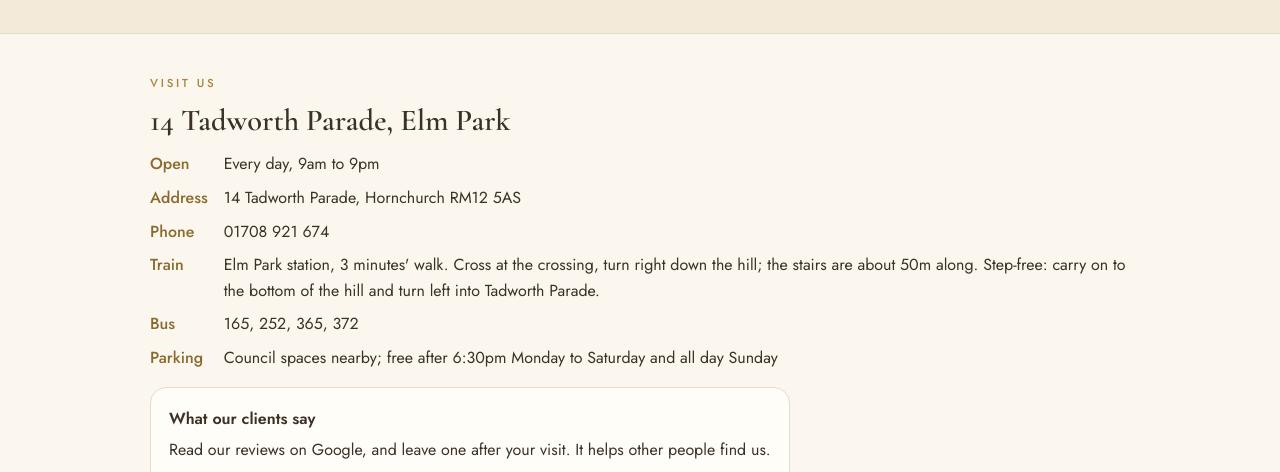
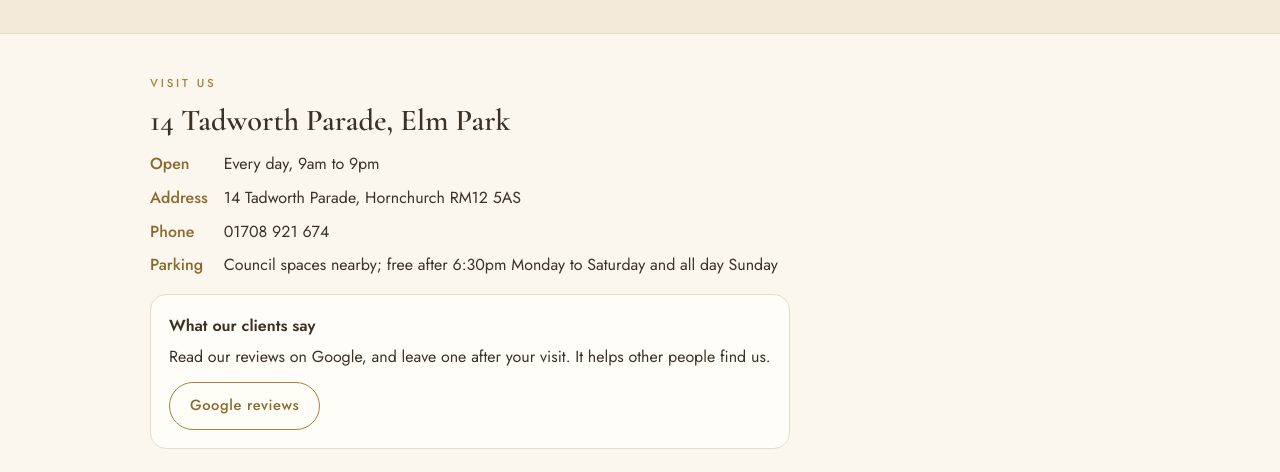
Before and after one commit to j96036128-rgb/jazminethaimassage, a plain HTML site: page index.html in a window 1280 px wide. Shown: the part 2945-3417 px from the top of the page. Drawn offline with nearby package versions, Linux system fonts and the light colour scheme.

Commit message:
Remove train and bus directions

```diff
--- a/index.html
+++ b/index.html
@@ -243,8 +243,6 @@ footer .inner{display:flex;flex-direction:column;gap:8px;align-items:flex-start}
           <dt>Open</dt><dd>Every day, 9am to 9pm</dd>
           <dt>Address</dt><dd>14 Tadworth Parade, Hornchurch RM12 5AS</dd>
           <dt>Phone</dt><dd>01708 921 674</dd>
-          <dt>Train</dt><dd>Elm Park station, 3 minutes' walk. Cross at the crossing, turn right down the hill; the stairs are about 50m along. Step-free: carry on to the bottom of the hill and turn left into Tadworth Parade.</dd>
-          <dt>Bus</dt><dd>165, 252, 365, 372</dd>
           <dt>Parking</dt><dd>Council spaces nearby; free after 6:30pm Monday to Saturday and all day Sunday</dd>
         </dl>
       </div>
```
